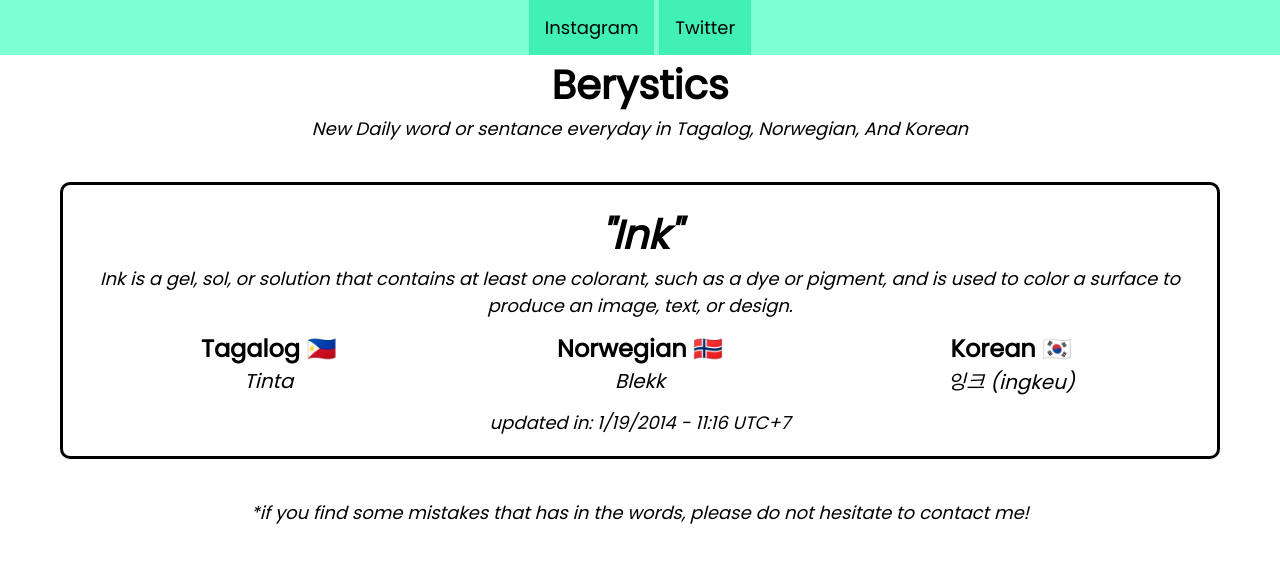
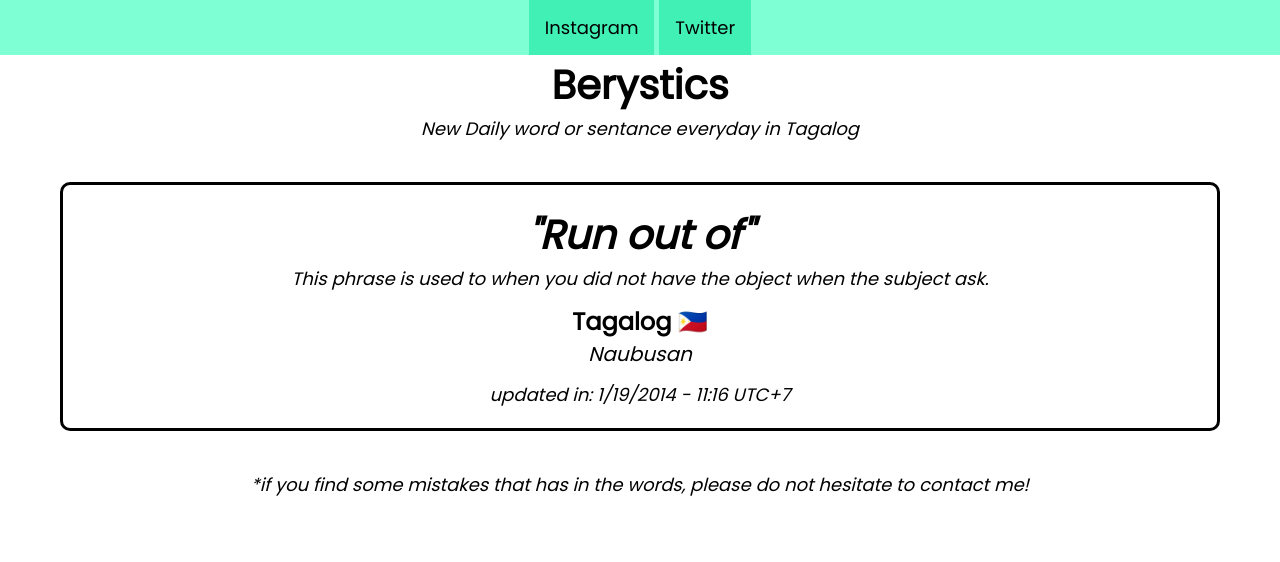
Before and after one commit to berystics/berystics.github.io, a plain HTML site: page index.html in a window 1280 px wide. Drawn offline with Linux system fonts and the light colour scheme.

Commit message:
Update index.html

```diff
--- a/index.html
+++ b/index.html
@@ -22,24 +22,16 @@
       </a>
     </ul>
     <h1>Berystics</h1>
-    <em>New Daily word or sentance everyday in Tagalog, Norwegian, And Korean</em> <br>
+    <em>New Daily word or sentance everyday in Tagalog</em> <br>
     <div class="lang-container">
       <em>
-        <h2>"Ink"</h2>
+        <h2>"Run out of"</h2>
       </em>
-      <em>Ink is a gel, sol, or solution that contains at least one colorant, such as a dye or pigment, and is used to color a surface to produce an image, text, or design.</em>
+      <em>This phrase is used to when you did not have the object when the subject ask.</em>
       <div class="lang">
         <div class="child-lang">
           <h3>Tagalog 🇵🇭</h3>
-          <em>Tinta</em>
-        </div>
-        <div class="child-lang">
-          <h3>Norwegian 🇳🇴</h3>
-          <em>Blekk</em>
-        </div>
-        <div class="child-lang">
-          <h3>Korean 🇰🇷</h3>
-          <em>잉크 (ingkeu)</em>
+          <em>Naubusan</em>
         </div>
       </div>
       <em>updated in: 1/19/2014 - 11:16 UTC+7</em>
```
